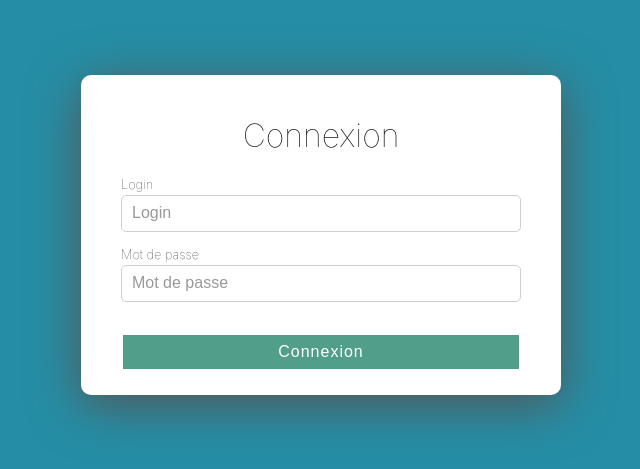
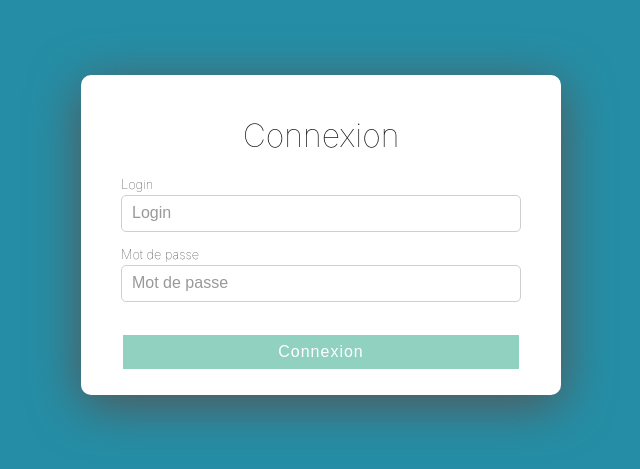
Before and after one commit to birane906/AWI, a React (Create React App) app in the folder client/: page /login in a window 1280 px wide. Shown: the part 165-634 px from the top of the page, without its empty margins (319-959 px from the left). Built offline with nearby package versions, Linux system fonts and the light colour scheme.

Commit message:
Quickfix form validation

```diff
--- a/client/src/components/login/Login.js
+++ b/client/src/components/login/Login.js
@@ -9,7 +9,7 @@ const Login = () => {
     const history = useHistory()
 
     const formValid = () => {
-        return login != "" && password != "";
+        return login && password;
     };
 
     const handleSubmit = e => {
```
